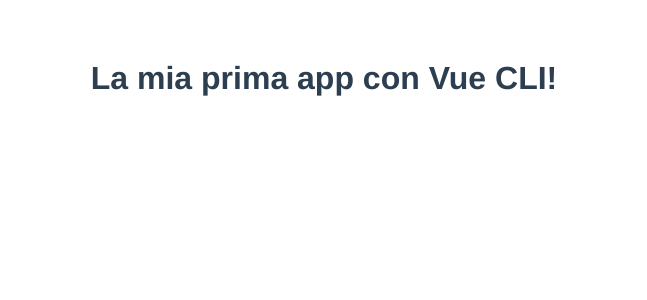
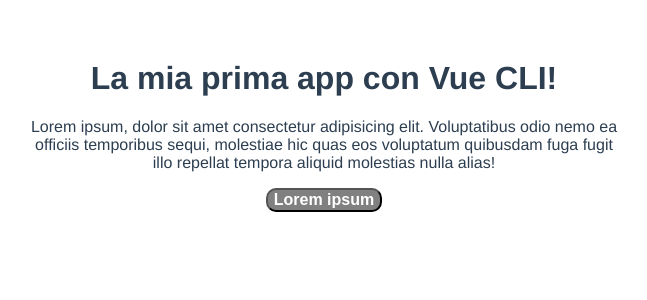
Before and after one commit to DavideZattra/vue-cli-first, a Vue app: page / in a window 1280 px wide. Shown: the top 300 px of the page, without its empty margins (316-963 px from the left). Built offline with nearby package versions, Linux system fonts and the light colour scheme.

Commit message:
added content and button to jumbotron

```diff
--- a/src/components/jumbotron.vue
+++ b/src/components/jumbotron.vue
@@ -1,6 +1,8 @@
 <template>
-  <div class="ms_jumbotron">
+  <div id="ms_jumbotron">
 
+    <p>Lorem ipsum, dolor sit amet consectetur adipisicing elit. Voluptatibus odio nemo ea officiis temporibus sequi, molestiae hic quas eos voluptatum quibusdam fuga fugit illo repellat tempora aliquid molestias nulla alias!</p>
+    <button>Lorem ipsum</button>
   </div>
 </template>
 
@@ -29,4 +31,21 @@
 a {
   color: #42b983;
 }
+
+button{
+
+    border-radius: 10px;
+    font-weight: 600;
+    font-size: 1rem;
+    color: white;
+    background-color: grey;
+
+}
+
+#ms_jumbotron{
+    margin: 0 auto;
+    width: 600px;
+}
+
+
 </style>
```
